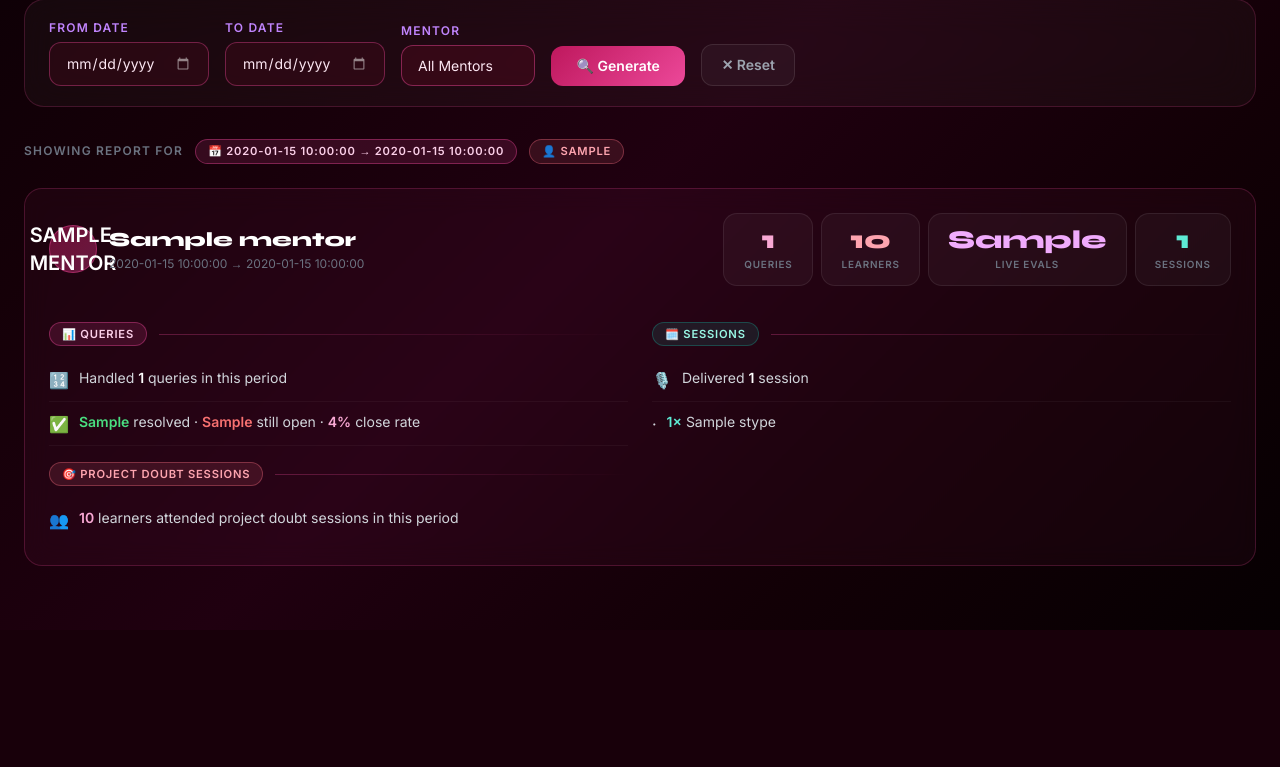
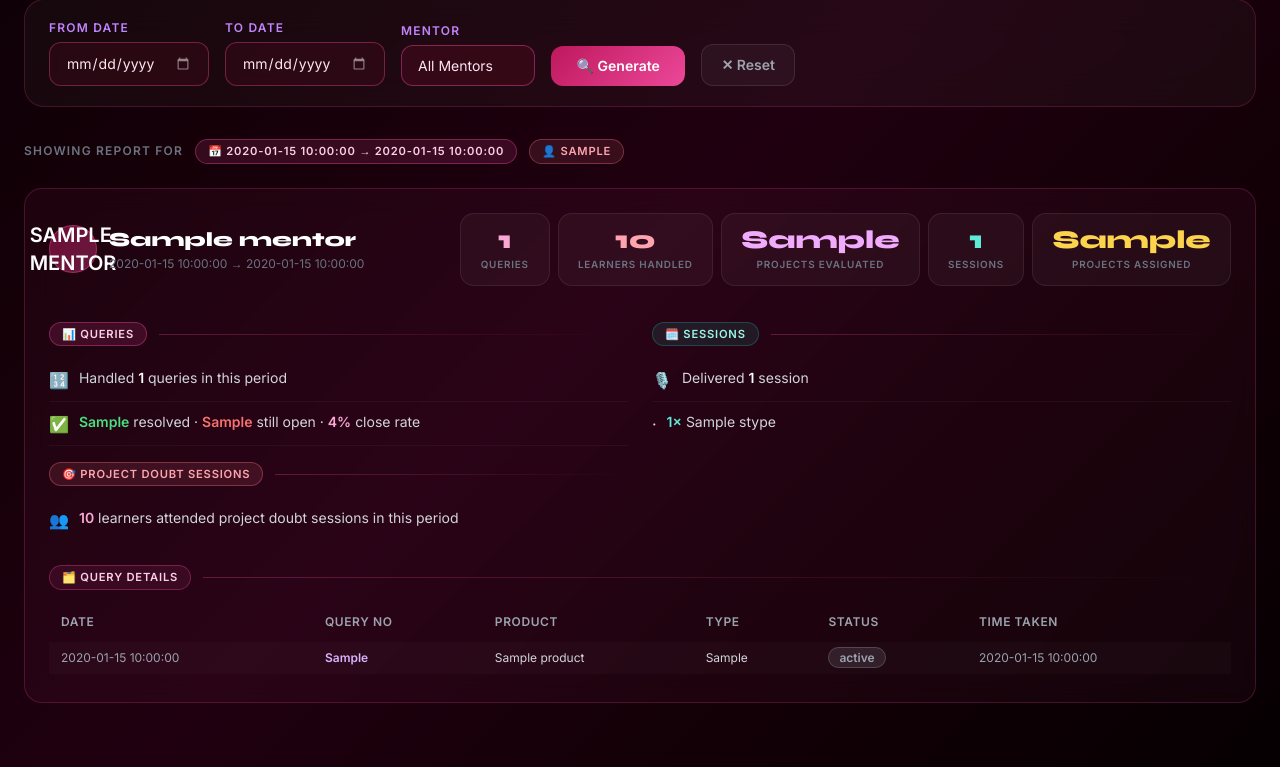
Before and after one commit to NiloferMubeen/Mentor_Analytics, a Flask app: template templates/reports.html in a window 1280 px wide. Shown: the part 239-1006 px from the top of the page. Before the commit the page ends 869 px from the top, so only its background shows below. Run offline with Flask 3, Linux system fonts and the light colour scheme; the template is opened without the code that fills it: most values are stand-ins (such as "Sample title", 1, 10 or a date in 2020); some libraries are stand-ins or nearby versions.

Commit message:
Add files via upload

```diff
--- a/templates/reports.html
+++ b/templates/reports.html
@@ -227,17 +227,20 @@
                 </div>
                 <div class="kpi-pill">
                     <span class="kpi-num text-rose-300">{{ r.doubt_learners }}</span>
-                    <span class="kpi-label">Learners</span>
+                    <span class="kpi-label">Learners Handled</span>
                 </div>
                 <div class="kpi-pill">
                     <span class="kpi-num text-fuchsia-300">{{ r.live_evals }}</span>
-                    <span class="kpi-label">Live Evals</span>
+                    <span class="kpi-label">Projects Evaluated</span>
                 </div>
                 <div class="kpi-pill">
                     <span class="kpi-num text-teal-300">{{ r.sessions_count }}</span>
                     <span class="kpi-label">Sessions</span>
                 </div>
-
+                <div class="kpi-pill">
+                    <span class="kpi-num text-amber-300">{{ r.projects_assigned }}</span>
+                    <span class="kpi-label">Projects Assigned</span>
+                </div>
             </div>
         </div>
 
@@ -291,12 +294,20 @@
                 <!-- Live Evaluations -->
                 {% if r.live_evals > 0 %}
                 <div class="section-divider">
-                    <span class="section-tag" style="background:rgba(99,102,241,0.15);border:1px solid rgba(99,102,241,0.35);color:#c7d2fe;">📋 Live Evaluations</span>
+                    <span class="section-tag" style="background:rgba(99,102,241,0.15);border:1px solid rgba(99,102,241,0.35);color:#c7d2fe;">📋 Project Evaluations</span>
                 </div>
                 <div class="point-row">
                     <span class="point-icon">🖥️</span>
-                    <span>Evaluated <strong class="text-white">{{ r.live_evals }}</strong> project{{ 's' if r.live_evals != 1 }} via Live Evaluation</span>
+                    <span>Evaluated <strong class="text-white">{{ r.live_evals }}</strong> project{{ 's' if r.live_evals != 1 }}</span>
                 </div>
+                {% if r.liveeval_status %}
+                {% for status_label, status_count in r.liveeval_status.items() %}
+                <div class="point-row">
+                    <span class="point-icon">·</span>
+                    <span><strong class="text-indigo-300">{{ status_count }}×</strong> <span class="text-gray-300">{{ status_label }}</span></span>
+                </div>
+                {% endfor %}
+                {% endif %}
                 {% endif %}
 
                 <!-- Sessions -->
@@ -316,6 +327,7 @@
                 </div>
                 {% endfor %}
                 {% endif %}
+                {% endif %}
 
                 <!-- Tracker -->
                 {% if r.projects_assigned > 0 %}
@@ -327,10 +339,54 @@
                     <span>Assigned <strong class="text-amber-300">{{ r.projects_assigned }}</strong> project{{ 's' if r.projects_assigned != 1 }} in this period</span>
                 </div>
                 {% endif %}
-                {% endif %}
 
             </div>
         </div>
+
+        <!-- QUERY DETAILS TABLE -->
+        {% if r.query_records %}
+        <div class="mt-6">
+            <div class="section-divider">
+                <span class="section-tag" style="background:rgba(236,72,153,0.1);border:1px solid rgba(236,72,153,0.35);color:#fbcfe8;">🗂️ Query Details</span>
+            </div>
+            <div class="overflow-x-auto mt-3">
+                <table class="w-full text-xs" style="border-collapse:separate;border-spacing:0 4px;">
+                    <thead>
+                        <tr class="text-left" style="color:#9ca3af;">
+                            <th class="px-3 py-2 font-bold uppercase tracking-wider">Date</th>
+                            <th class="px-3 py-2 font-bold uppercase tracking-wider">Query No</th>
+                            <th class="px-3 py-2 font-bold uppercase tracking-wider">Product</th>
+                            <th class="px-3 py-2 font-bold uppercase tracking-wider">Type</th>
+                            <th class="px-3 py-2 font-bold uppercase tracking-wider">Status</th>
+                            <th class="px-3 py-2 font-bold uppercase tracking-wider">Time Taken</th>
+                        </tr>
+                    </thead>
+                    <tbody>
+                    {% for q in r.query_records %}
+                    <tr style="background:rgba(255,255,255,0.02);border-radius:8px;">
+                        <td class="px-3 py-2 text-gray-400">{{ q.date }}</td>
+                        <td class="px-3 py-2 text-purple-300 font-semibold">{{ q.query_no }}</td>
+                        <td class="px-3 py-2 text-gray-300">{{ q.product }}</td>
+                        <td class="px-3 py-2 text-gray-300">{{ q.query_type }}</td>
+                        <td class="px-3 py-2">
+                            {% if q.status|lower == 'closed' %}
+                                <span style="background:rgba(34,197,94,0.15);border:1px solid rgba(34,197,94,0.4);color:#86efac;padding:2px 10px;border-radius:999px;font-weight:700;">Closed</span>
+                            {% elif q.status|lower == 'assigned' %}
+                                <span style="background:rgba(251,191,36,0.15);border:1px solid rgba(251,191,36,0.4);color:#fde68a;padding:2px 10px;border-radius:999px;font-weight:700;">Assigned</span>
+                            {% elif q.status|lower == 'unassigned' %}
+                                <span style="background:rgba(239,68,68,0.15);border:1px solid rgba(239,68,68,0.4);color:#fca5a5;padding:2px 10px;border-radius:999px;font-weight:700;">Unassigned</span>
+                            {% else %}
+                                <span style="background:rgba(156,163,175,0.15);border:1px solid rgba(156,163,175,0.3);color:#9ca3af;padding:2px 10px;border-radius:999px;font-weight:700;">{{ q.status }}</span>
+                            {% endif %}
+                        </td>
+                        <td class="px-3 py-2 text-gray-400">{{ q.time_taken or "—" }}</td>
+                    </tr>
+                    {% endfor %}
+                    </tbody>
+                </table>
+            </div>
+        </div>
+        {% endif %}
     </div>
     {% endfor %}
 
```
Also changed, not shown: templates/queries.html (+9 -2 lines).
